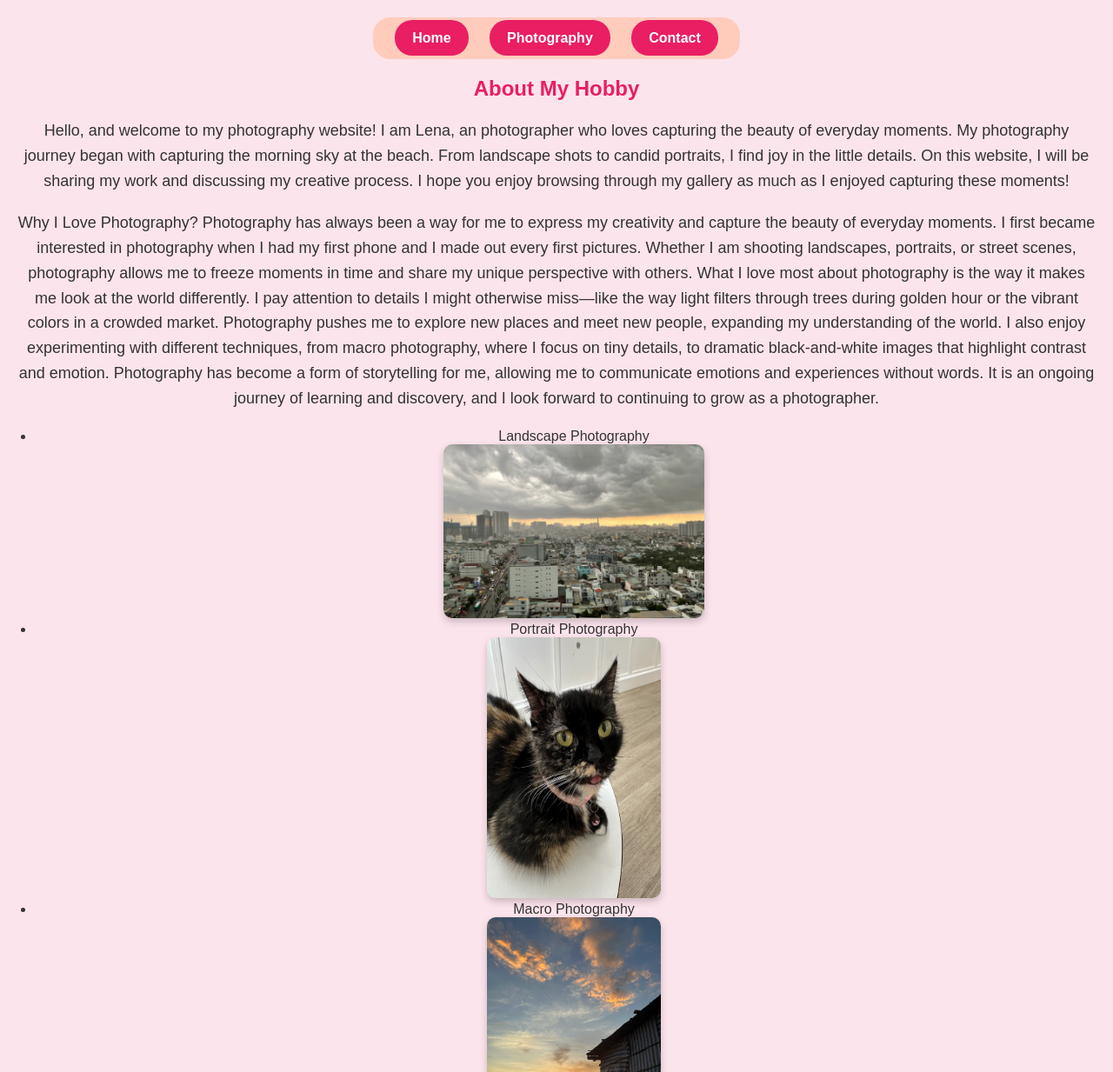
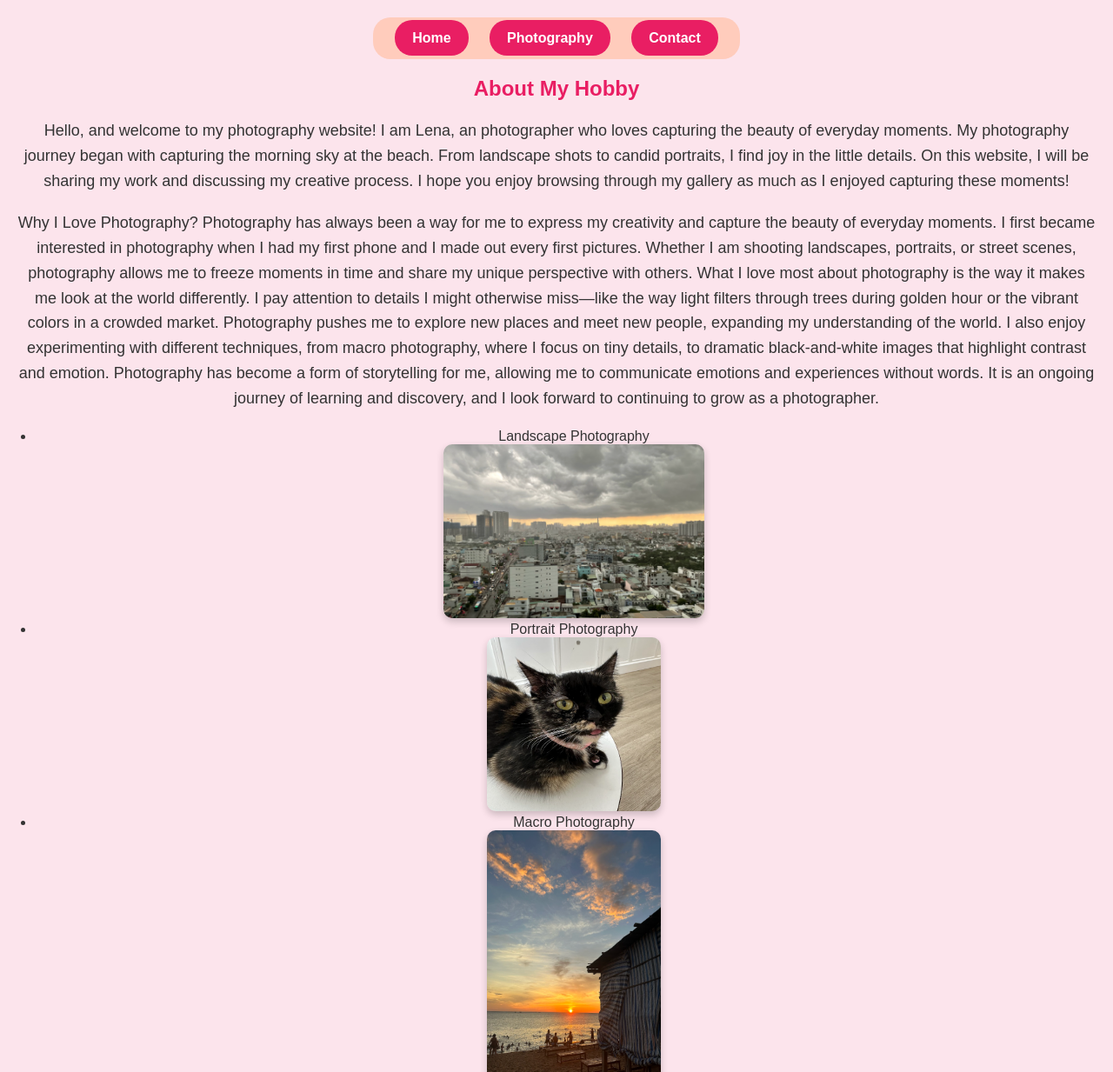
Before and after one commit to lenatong3/lenatong3.github.io, a plain HTML site: page secondpage.html in a window 1280 px wide. Shown: the top 1233 px of the page at 87% size. Drawn offline with Linux system fonts and the light colour scheme.

Commit message:
Update secondpage.html

```diff
--- a/secondpage.html
+++ b/secondpage.html
@@ -44,7 +44,7 @@
             <li>
                Portrait Photography
                <br>
-               <img src="portrait.jpg" alt="A stunning portrait" width="200" height="300">
+               <img src="portrait.jpg" alt="A stunning portrait" width="200" height="200">
             </li>
             <li>
                Macro Photography
```
